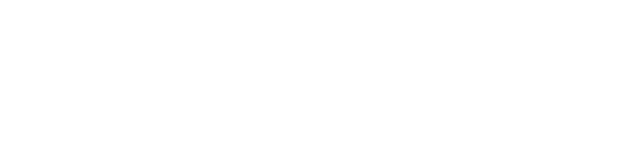
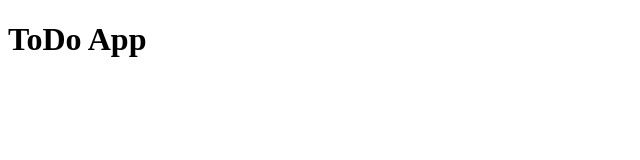
Before and after one commit to sarikajadhav20/assignment_28, a plain HTML site: page index.html in a window 1280 px wide. Shown: the whole page, without its empty margins (0-640 px from the left). Drawn offline with Linux system fonts and the light colour scheme.

Commit message:
heading is added

```diff
--- a/index.html
+++ b/index.html
@@ -6,6 +6,6 @@
     <title>Assignment 28</title>
 </head>
 <body>
-
+    <h1>ToDo App</h1>
 </body>
 </html>
```
